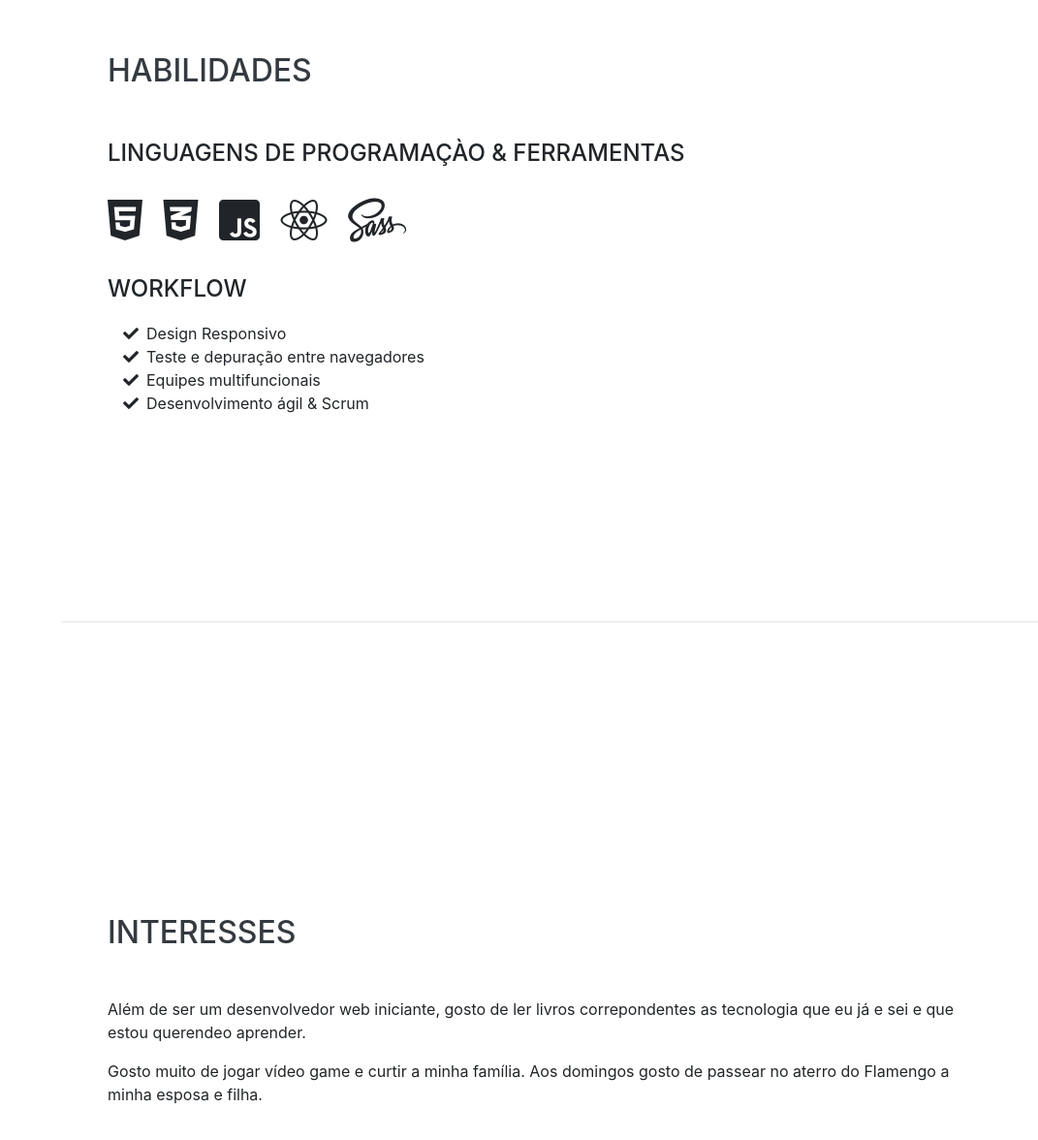
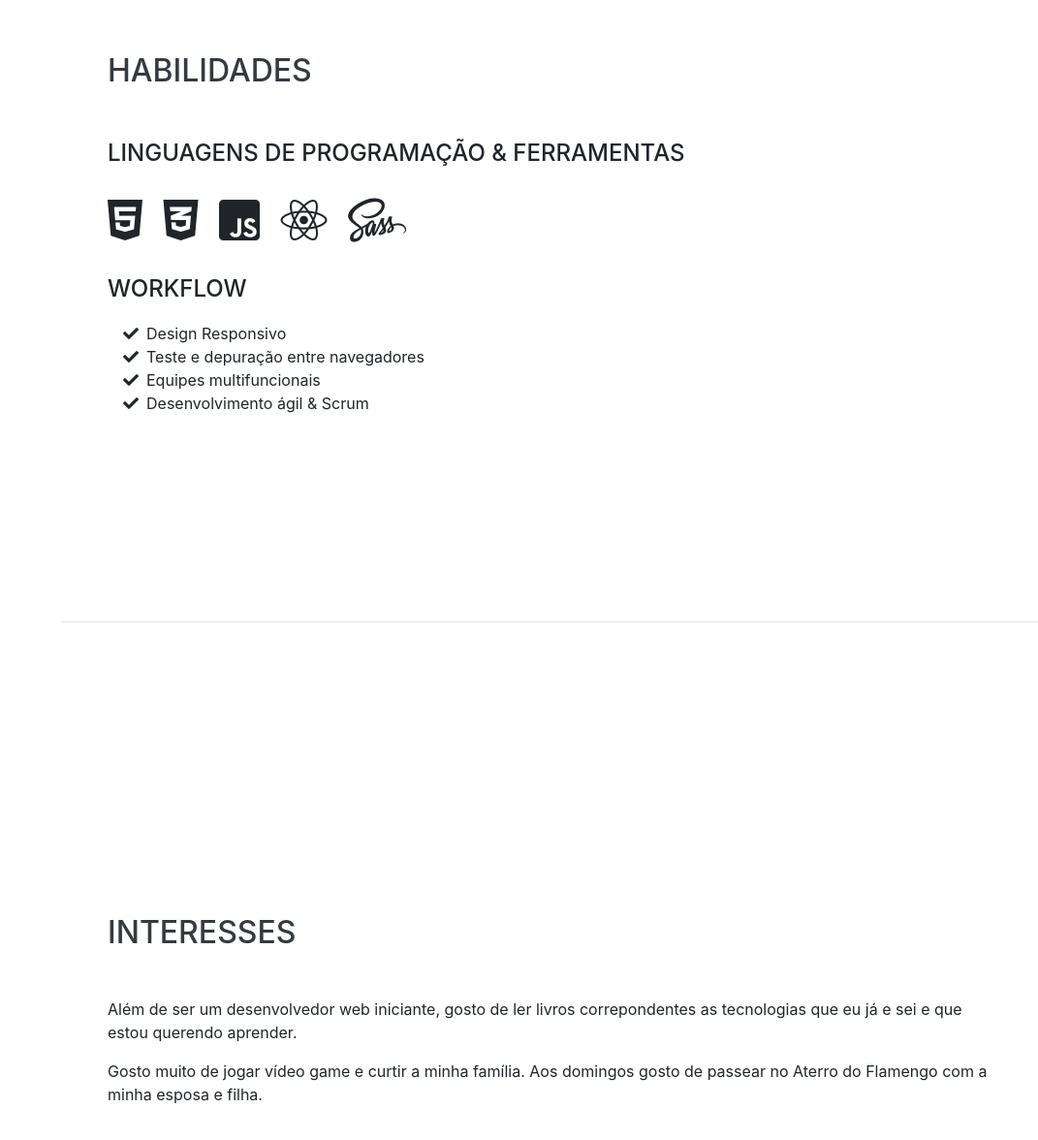
Before and after one commit to FFantasma/gustavonascimento.github.io, a website with bundled scripts: page index.html in a window 1280 px wide. Shown: the part 2562-3738 px from the top of the page at 97% size, without its empty margins (209-1280 px from the left). Built offline with nearby package versions, Linux system fonts and the light colour scheme; a web font is replaced by a local one.

Commit message:
Correção do Português.

```diff
--- a/index.html
+++ b/index.html
@@ -132,7 +132,7 @@
       <div class="w-100">
         <h2 class="mb-5">Habilidades</h2>
 
-        <div class="subheading mb-3">Linguagens de Programaçào &amp; Ferramentas</div>
+        <div class="subheading mb-3">Linguagens de Programação &amp; Ferramentas</div>
         <ul class="list-inline dev-icons">
           <li class="list-inline-item">
             <i class="fab fa-html5"></i>
@@ -174,8 +174,8 @@
     <section class="resume-section p-3 p-lg-5 d-flex align-items-center" id="interests">
       <div class="w-100">
         <h2 class="mb-5">Interesses</h2>
-        <p>Além de ser um desenvolvedor web iniciante, gosto de ler livros correpondentes as tecnologia que eu já e sei e que estou querendeo aprender.</p>
-        <p class="mb-0">Gosto muito de jogar vídeo game e curtir a minha família. Aos domingos gosto de passear no aterro do Flamengo a minha esposa e filha.</p>
+        <p>Além de ser um desenvolvedor web iniciante, gosto de ler livros correpondentes as tecnologias que eu já e sei e que estou querendo aprender.</p>
+        <p class="mb-0">Gosto muito de jogar vídeo game e curtir a minha família. Aos domingos gosto de passear no Aterro do Flamengo com a minha esposa e filha.</p>
       </div>
     </section>
 
```
